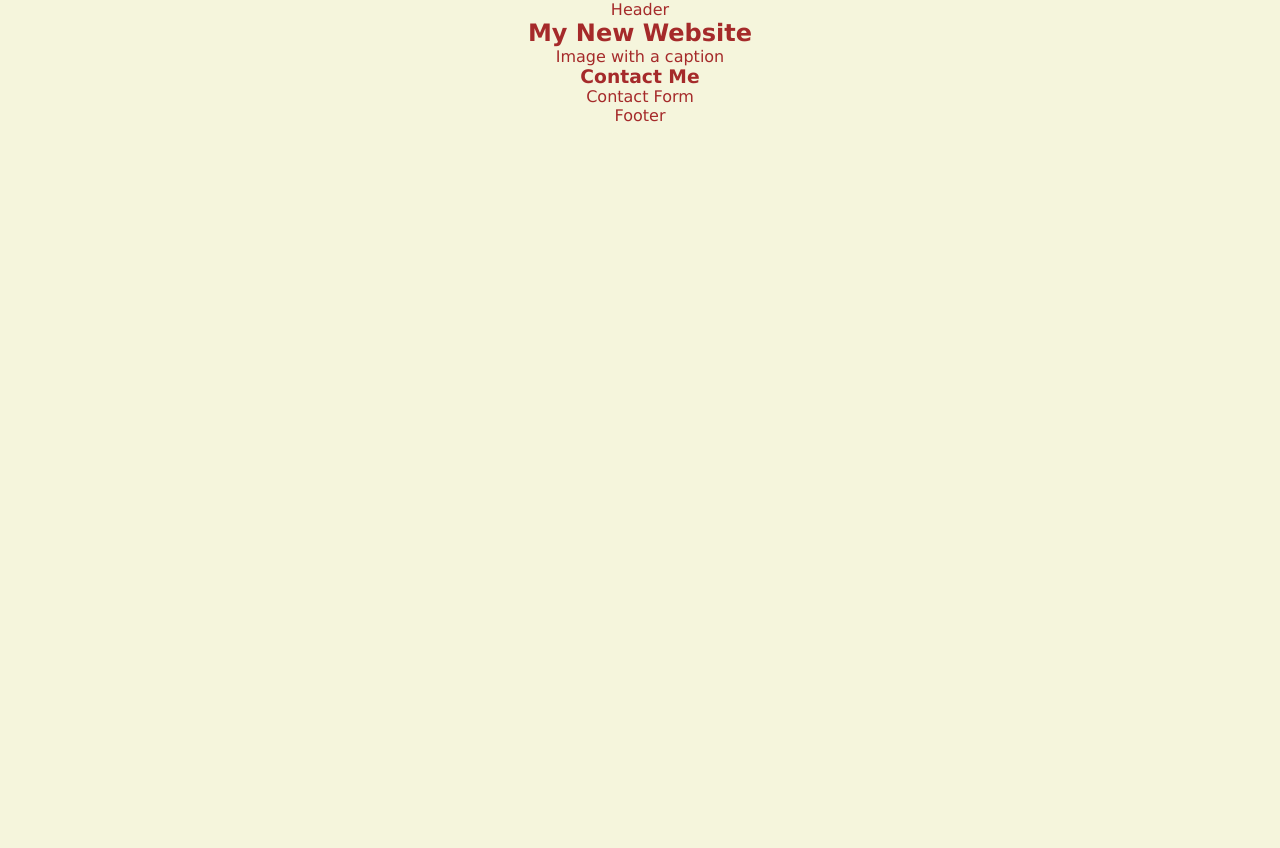
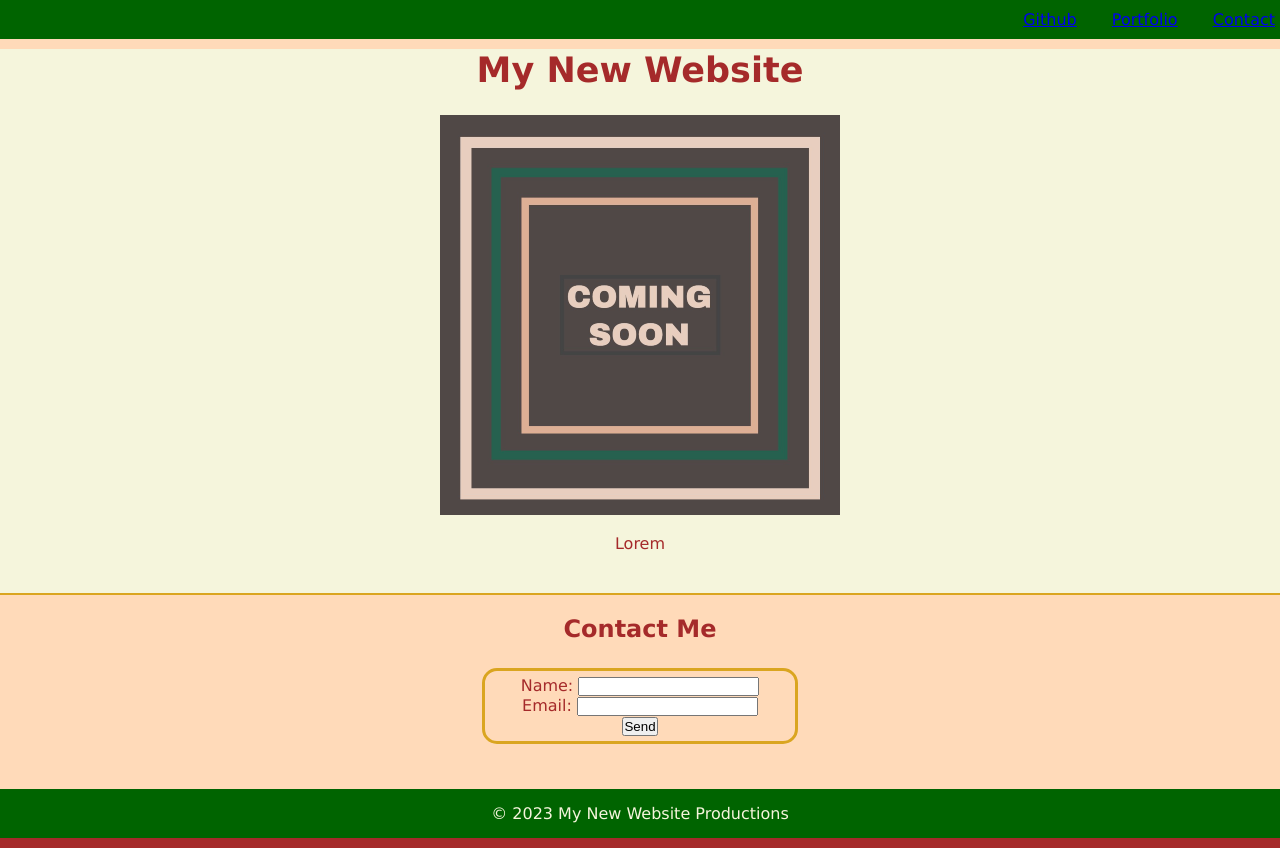
Before and after one commit to DC5John/landing-page-demo, a plain HTML site: page index.html in a window 1280 px wide. Before the commit the page ends 800 px from the top, so only its background shows below. Drawn offline with Linux system fonts and the light colour scheme.

Commit message:
index.html

```diff
--- a/index.html
+++ b/index.html
@@ -7,17 +7,48 @@
 		<link rel="stylesheet" href="./assets/css/style.css" />
 	</head>
 	<body>
-		<header class="bg-green">Header</header>
+		<header class="header">
+			<nav>
+				<ul>
+					<li>
+						<a href="https://github.com/DC5John">Github</a>
+					</li>
+					<li>
+						<a href="#portfolio">Portfolio</a>
+					</li>
+					<li>
+						<a href="#contact">Contact</a>
+					</li>
+				</ul>
+			</nav>
+		</header>
 		<main>
-			<section>
+			<section class="section">
 				<h1>My New Website</h1>
-				<figure>Image with a caption</figure>
+				<figure>
+					<img src="./assets/images/image-1.png" alt="image-1.png">
+					<p>Lorem</p>
+				</figure>
 			</section>
-			<section id="contact">
-				<h3>Contact Me</h3>
-				<form>Contact Form</form>
+			<section class="contact">
+				<h2>Contact Me</h2>
+				<div class="contact-2">
+				<ul>
+					<li>
+						<label for="name">Name:</label>
+      					<input type="text" id="name" name="name" required>
+					</li>
+					<li>
+						<label for="email">Email:</label>
+      					<input type="email" id="email" name="email" required>
+					</li>
+					<li>
+						<button type="send">Send</button>
+					</li>
+				</ul>
+				</div>
 			</section>
 		</main>
-		<footer class="bg-green">Footer</footer>
+		<footer class="footer">© 2023 My New Website Productions</footer>
 	</body>
 </html>
```
